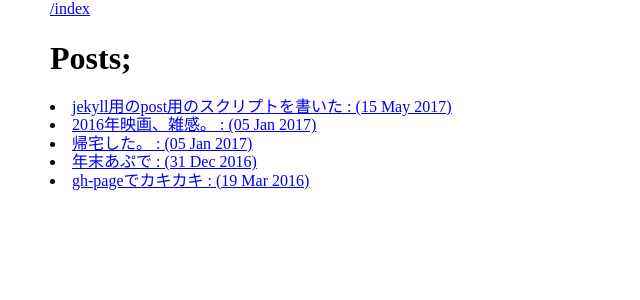
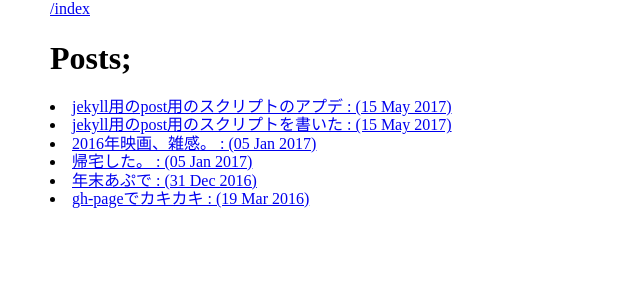
Before and after one commit to shamisonn/shamisonn.github.io, a Jekyll site: the page built from posts/index.html, in a window 1280 px wide. Shown: the top 300 px of the page, without its empty margins (0-640 px from the left). Built offline with Jekyll 4.4.1, drawn with Linux system fonts in a browser that asks for light colours; nearby versions of some CDN libraries; part of the change alters nothing that is shown.

Commit message:
update post shell script

````diff
--- a/_config.yml
+++ b/_config.yml
@@ -1,4 +1,4 @@
-exclude: [ new_post.sh ]
+exclude: [ write.sh ]
 
 future: true
 markdown: kramdown
--- /dev/null
+++ b/_posts/2017-05-15-update-post-shell.md
@@ -0,0 +1,99 @@
+---
+layout: post
+title: jekyll用のpost用のスクリプトのアプデ
+---
+
+色々いじって色々変えた。
+
+特にファイル名を`makepost.sh`から`write.sh`に変えたのは大きい。(モチベ的に)
+
+```shell
+#!/bin/sh
+
+writepost() {
+    TITLE="diary"
+    if [ $# -gt 0 ]; then
+        TITLE=$1
+    else
+        printf "\e[32m#\e[m Input Title(default 'diary'): "
+        read INPUT
+        if [ ${#INPUT} -gt 0 ]; then
+            TITLE=${INPUT}
+        fi
+    fi
+    DATE=`date '+%Y-%m-%d'`
+    # 既に${DATE}-${TITLE}.mdが存在するなら
+    if [ -e "_posts/${DATE}-${TITLE}.md" ]; then
+        COUNTS=`ls -U1  _posts/ | grep ${DATE}-${TITLE} | wc -l | tr -d ' '`
+        # ${DATE}-${TITLE}-${同名のファイル数}.mdを作るか聞く
+        printf "\e[32m#\e[m Same md files already exits\n"
+        printf "\e[32m#\e[m Do you wanna write the new file, "
+        printf "\e[31m${TITLE}-${COUNTS}.md\e[m ? (y/n): "
+        read ans
+        case $ans in
+            # yes ならば 新しいファイルを作る
+            #     file名は diary.md, diary-1.md, diary-2.md, ... と値が増える
+            [Yy] | [Yy][Ee][Ss] ) ;;
+            # no ならば COUNTSを減らして最新のファイルを指すようにする
+            * ) exit 0;;
+        esac
+        TITLE=${TITLE}-${COUNTS}
+    fi
+    POSTPATH="_posts/${DATE}-${TITLE}.md"
+    printf "\e[32m#\e[m Do you wanna write the post, \e[32m${POSTPATH}\e[m ? (y/n): "
+    read ans
+    case $ans in
+        [Yy] | [Yy][Ee][Ss] ) ;;
+        * ) exit 0;;
+    esac
+    # もしファイルがないときは作成
+    if [ ! -f ${POSTPATH} ]; then
+        printf "%s\n%s\n%s\n%s\n" \
+               "---" \
+               "layout: post" \
+               "title: たいとる" \
+               "---" > ${POSTPATH}
+    fi
+    # 最新のファイルを開く
+    emacs -nw ${POSTPATH}
+    printf "\e[32m#\e[m Opened, ${POSTPATH}\n"
+}
+
+writepost $1
+```
+
+# 大変だったこと
+
+- 比較演算子の-eqとか-neとか-gtとかの仕様把握
+- 色付け(`echo "\e[32mhoge\e[m` とかやってみてくれ)
+- 同名ファイル重複時の仕様設計と動作の実装
+  - `file`.mdがあるときは`file-1`.mdを作成
+    - `file-1`.mdがあるときは`file-2`.mdを作成
+    - `file-(n)`.mdがあるときは`file-(n+1)`.mdを作成
+    - のようにした
+  - 結構めんどくてここに一番時間をかけた
+    - その割には一番使わなそうな機能である ;D
+
+- `echo -e`がbashとかじゃないと使えないからprintfに置き換え
+  - そしたら謎エラー発生
+  - `printf "--"`をするとわかる
+    - 解決: [bash - Dashes in printf - Unix &amp; Linux Stack Exchange](https://unix.stackexchange.com/questions/22764/dashes-in-printf/22765)
+    - ダブルクフォートで囲ってもダメなんですか。。。ワカンナイよ。。。
+    - 2番目の回答を参考にfix
+    - 結構綺麗にかけて満足
+
+- yes or no の部分の作成
+  - 色々悩んで結局コピった
+  - caseでやったけどこれifでもいいんじゃないか？(とか思いつつも放置
+
+# まとめ
+
+色々機能足したけどちょっとビミョーだけど自己満的にはOK。
+
+Emacsで管理できれば最高なんじゃないか？って気がしてきたけど、
+
+とりあえず構想だけ頭に置いといて、
+
+とりあえずあとでいいやって思った。
+
+とりあえずこれでEnd。
````
Also changed, not shown: 2 other files.
